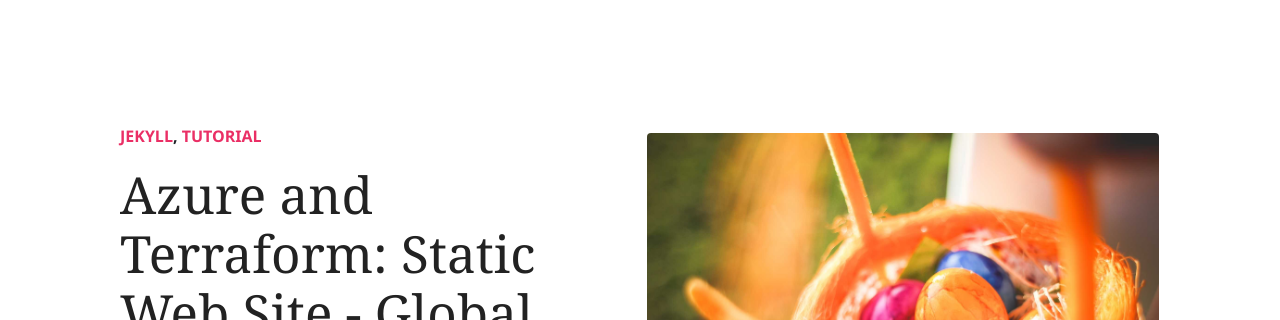
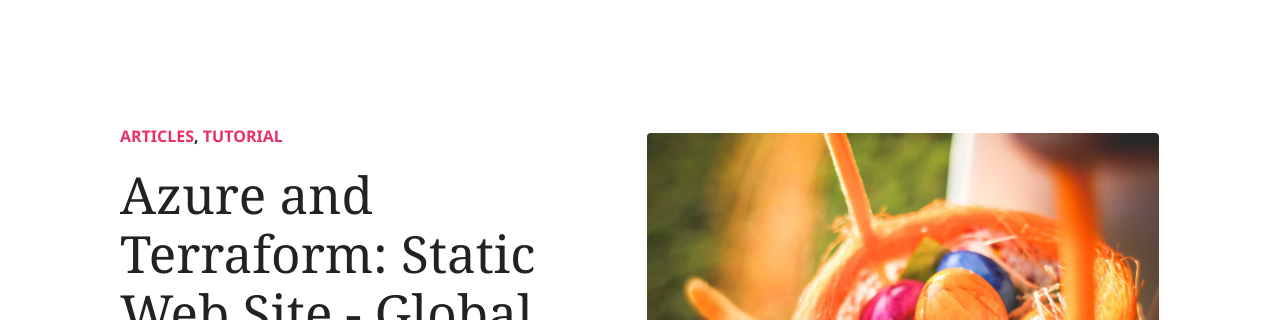
Before and after one commit to ilicloudy/ilicloudy.github.io, a Jekyll site: the page built from _posts/2024-04-22-education.md, in a window 1280 px wide and 900 px high. Shown: the top 320 px of the window. Built offline with Jekyll 4.4.1, drawn with Linux system fonts in a browser that asks for light colours; nearby versions of some CDN libraries; comment, search, counter and statistics services are not loaded.

Commit message:
change headers

```diff
--- a/_posts/2024-04-22-education.md
+++ b/_posts/2024-04-22-education.md
@@ -1,7 +1,8 @@
 ---
 layout: post
 title:  "Azure and Terraform: Static Web Site - Global Azure Greece 2024"
-categories: [ Jekyll, tutorial ]
+author: iliana
+categories: [ Articles, Tutorial ]
 image: assets/images/3.jpg
 tags: [sticky]
 ---
```
Also changed, not shown: 1 other file.
